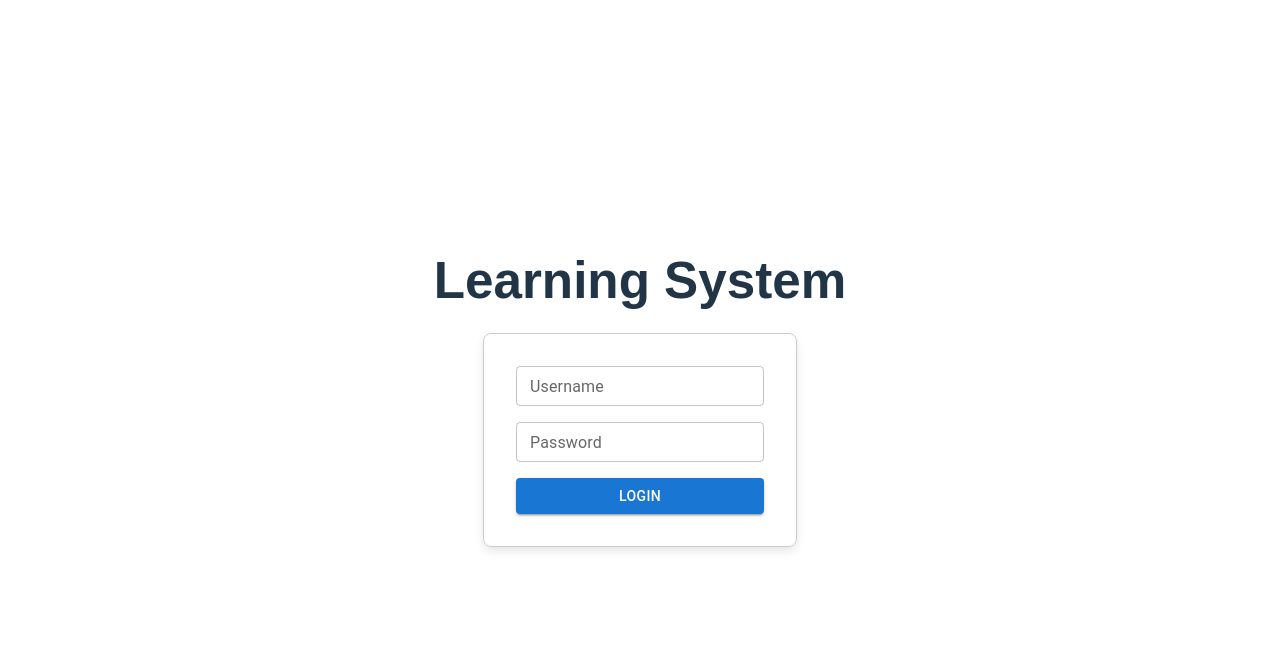
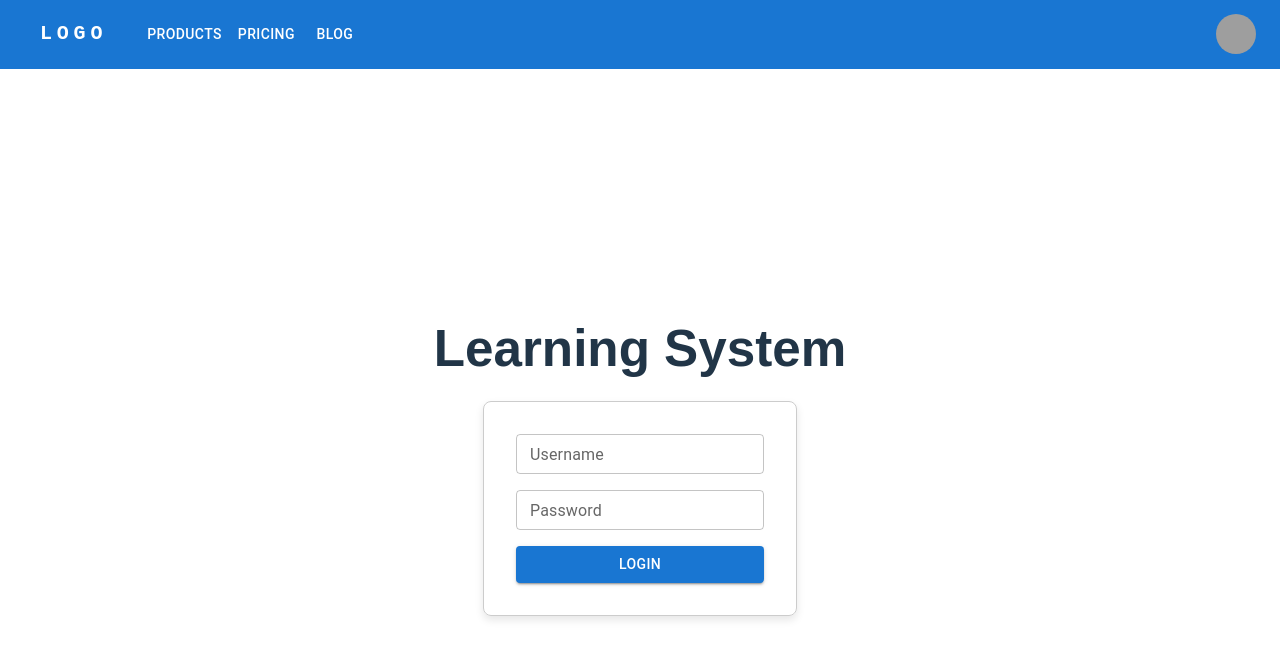
Before and after one commit to verysvadym2002/language-learning-system, a React (Vite) app in the folder frontend/learning-system-frontend/: page / in a window 1280 px wide. Shown: the top 658 px of the page. Built offline with nearby package versions, Linux system fonts and the light colour scheme; grey boxes are pictures that could not be loaded; some icons are missing.

Commit message:
Teachers notes - Konzultace 03
Fix importů a použití menu.

```diff
--- a/frontend/learning-system-frontend/package.json
+++ b/frontend/learning-system-frontend/package.json
@@ -12,6 +12,7 @@
   "dependencies": {
     "@emotion/react": "^11.14.0",
     "@emotion/styled": "^11.14.0",
+    "@mui/icons-material": "^7.1.0",
     "@mui/material": "^7.0.2",
     "axios": "^1.9.0",
     "react": "^19.1.0",
--- a/frontend/learning-system-frontend/src/App.tsx
+++ b/frontend/learning-system-frontend/src/App.tsx
@@ -3,6 +3,7 @@ import {FormInputText} from "./components/FormInputText.tsx";
 import {useForm} from "react-hook-form";
 import {Button} from "@mui/material";
 import axios from "axios";
+import AppNavBar from "./AppBar.tsx";
 
 const App = () => {
     const {control, handleSubmit} = useForm();
@@ -18,7 +19,10 @@ const App = () => {
     };
 
     return (
+        <>
+            <AppNavBar />
             <div className="App" style={{ display: "flex", flexDirection: "column", justifyContent: "center", alignItems: "center", height: "100vh", width: "100vw", backgroundColor: "#ffffff", textAlign: "center" }}>
+
                 <h1 style={{ textAlign: "center", marginBottom: "1.5rem" }}>Learning System</h1>
                 <div style={{ padding: "2rem", border: "1px solid #ccc", borderRadius: "8px", boxShadow: "0 4px 8px rgba(0, 0, 0, 0.1)" }}>
 
@@ -39,6 +43,7 @@ const App = () => {
                     </form>
                 </div>
             </div>
+        </>
     );
 }
 
--- a/frontend/learning-system-frontend/src/AppBar.tsx
+++ b/frontend/learning-system-frontend/src/AppBar.tsx
@@ -16,7 +16,7 @@ import AdbIcon from '@mui/icons-material/Adb';
 const pages = ['Products', 'Pricing', 'Blog'];
 const settings = ['Profile', 'Account', 'Dashboard', 'Logout'];
 
-function ResponsiveAppBar() {
+const AppNavBar = () => {
     const [anchorElNav, setAnchorElNav] = React.useState<null | HTMLElement>(null);
     const [anchorElUser, setAnchorElUser] = React.useState<null | HTMLElement>(null);
 
@@ -156,4 +156,4 @@ function ResponsiveAppBar() {
     </AppBar>
 );
 }
-export default ResponsiveAppBar;
+export default AppNavBar;
```
Also changed, not shown: 1 other file (tests, documents, lock files or other folders). Lines whose indentation alone changed are shown as unchanged.
